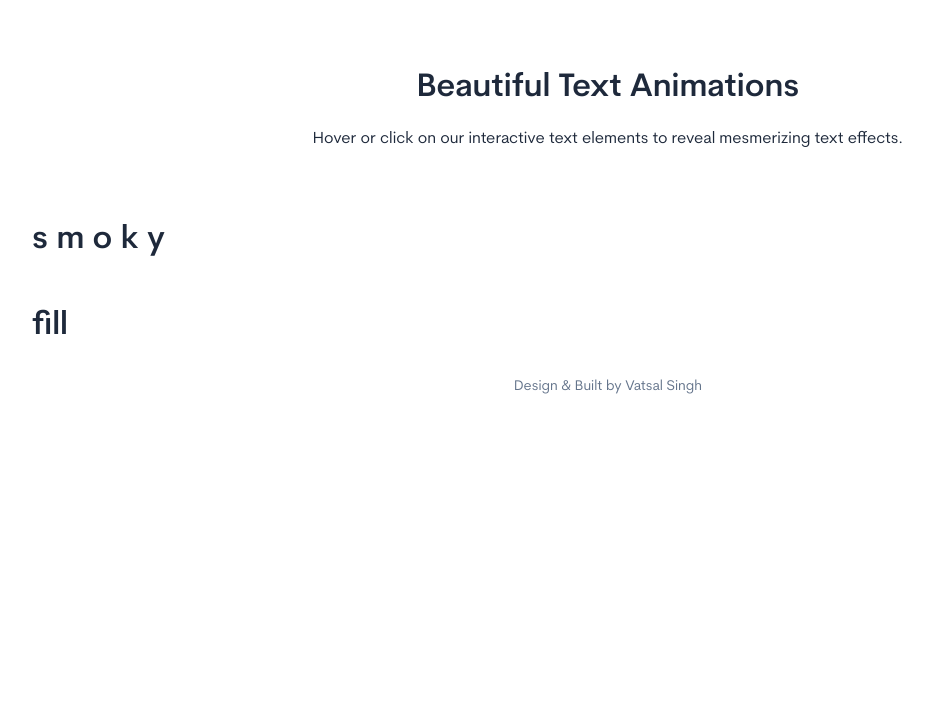
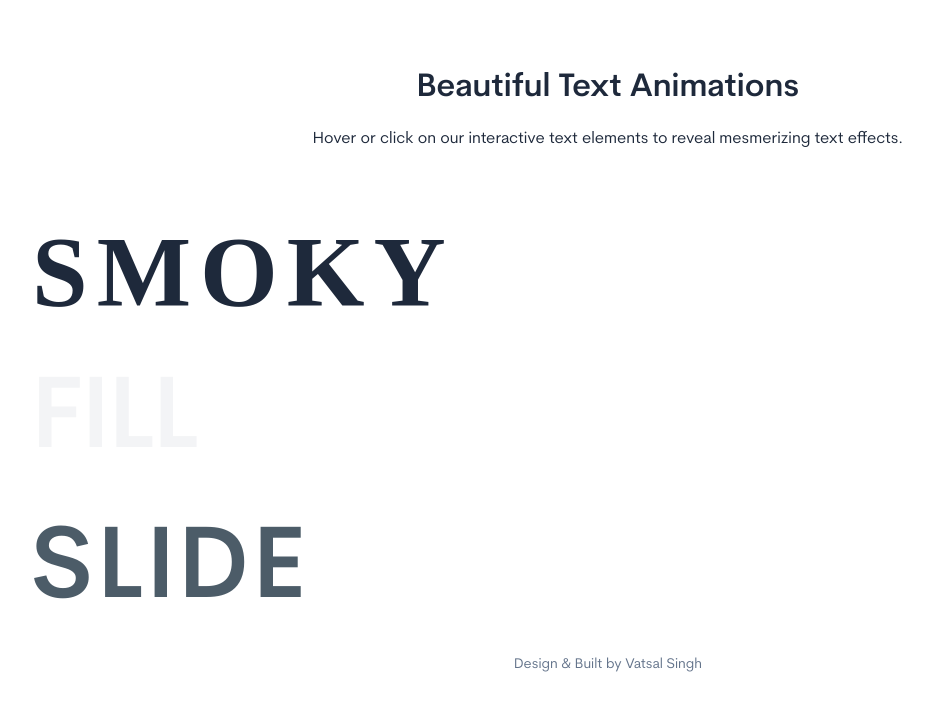
Before and after one commit to vatsalsinghkv/text-animations, a website built with Vite: page index.html in a window 1280 px wide. Shown: the whole page, without its empty margins (32-965 px from the left). Built offline with nearby package versions, Linux system fonts and the light colour scheme.

Commit message:
feat: slide text add

```diff
--- a/index.html
+++ b/index.html
@@ -30,6 +30,14 @@
       </h1>
 
       <h1 class="text text-fill" data-text="fill">fill</h1>
+
+      <h1 class="text text-slide-up">
+        <span data-text="s">s</span>
+        <span data-text="l">l</span>
+        <span data-text="i">i</span>
+        <span data-text="d">d</span>
+        <span data-text="e">e</span>
+      </h1>
     </main>
 
     <footer class="attribution">
--- a/src/styles/sass/components/_texts.scss
+++ b/src/styles/sass/components/_texts.scss
@@ -0,0 +1,89 @@
+@use 'sass:math';
+
+.text {
+  font-size: 10rem; /* 36px */
+  line-height: 10rem; /* 40px */
+  cursor: pointer;
+  display: inline-block;
+  text-transform: uppercase;
+}
+
+.text-smoky {
+  font-family: serif;
+  letter-spacing: -8px;
+
+  span {
+    display: inline-block;
+    transition: transform 2s, opacity 2s, filter 2s;
+  }
+
+  @for $i from 0 through 4 {
+    span:nth-child(#{$i + 1}) {
+      transition-delay: $i * 0.4s;
+    }
+  }
+
+  &:hover {
+    span {
+      transform: rotate(45deg) translateY(-20rem);
+      opacity: 0;
+      filter: blur(2rem);
+    }
+  }
+}
+
+.text-fill {
+  color: var(--color-grey-1);
+  position: relative;
+
+  &:hover::before {
+    width: 100%;
+  }
+
+  &::before {
+    content: attr(data-text);
+    position: absolute;
+    top: 0;
+    left: 0;
+    height: 100%;
+    width: 0;
+    overflow: hidden;
+    color: var(--color-grey-2);
+    transition: all 0.75s;
+  }
+}
+
+.text-slide-up {
+  letter-spacing: -18px;
+  overflow-y: hidden;
+  color: var(--color-grey-2);
+
+  span {
+    display: inline-block;
+    padding-right: 1.5rem;
+    transition: transform 0.4s;
+    position: relative;
+
+    &::before {
+      content: attr(data-text);
+      position: absolute;
+      left: 0;
+      top: 100%;
+      height: 100%;
+      width: 100%;
+      color: var(--color-accent);
+    }
+  }
+
+  @for $i from 0 through 5 {
+    span:nth-child(#{$i + 1}) {
+      transition-delay: $i * 0.09s;
+    }
+  }
+
+  &:hover {
+    span {
+      transform: translateY(-100%);
+    }
+  }
+}
```
